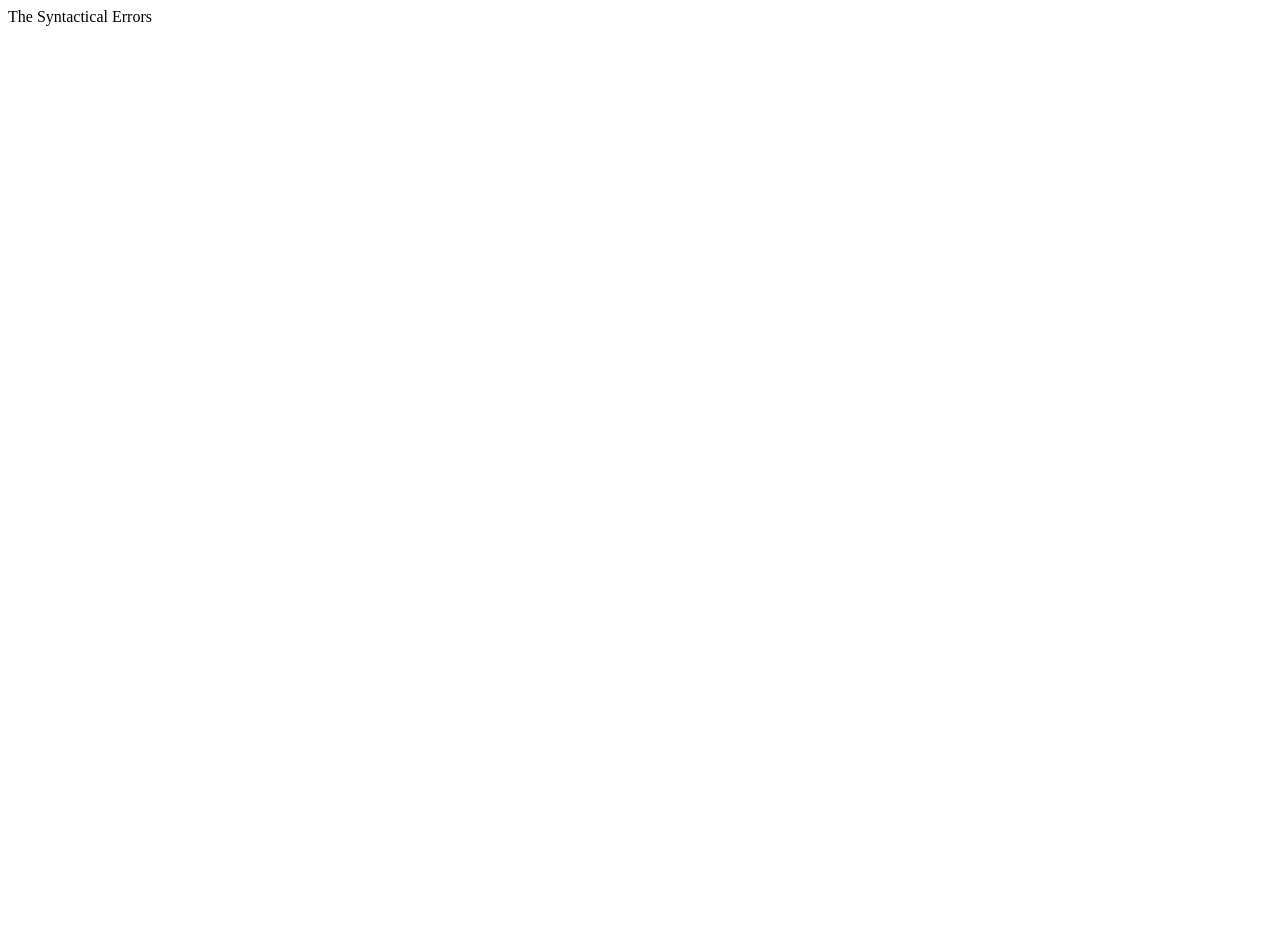
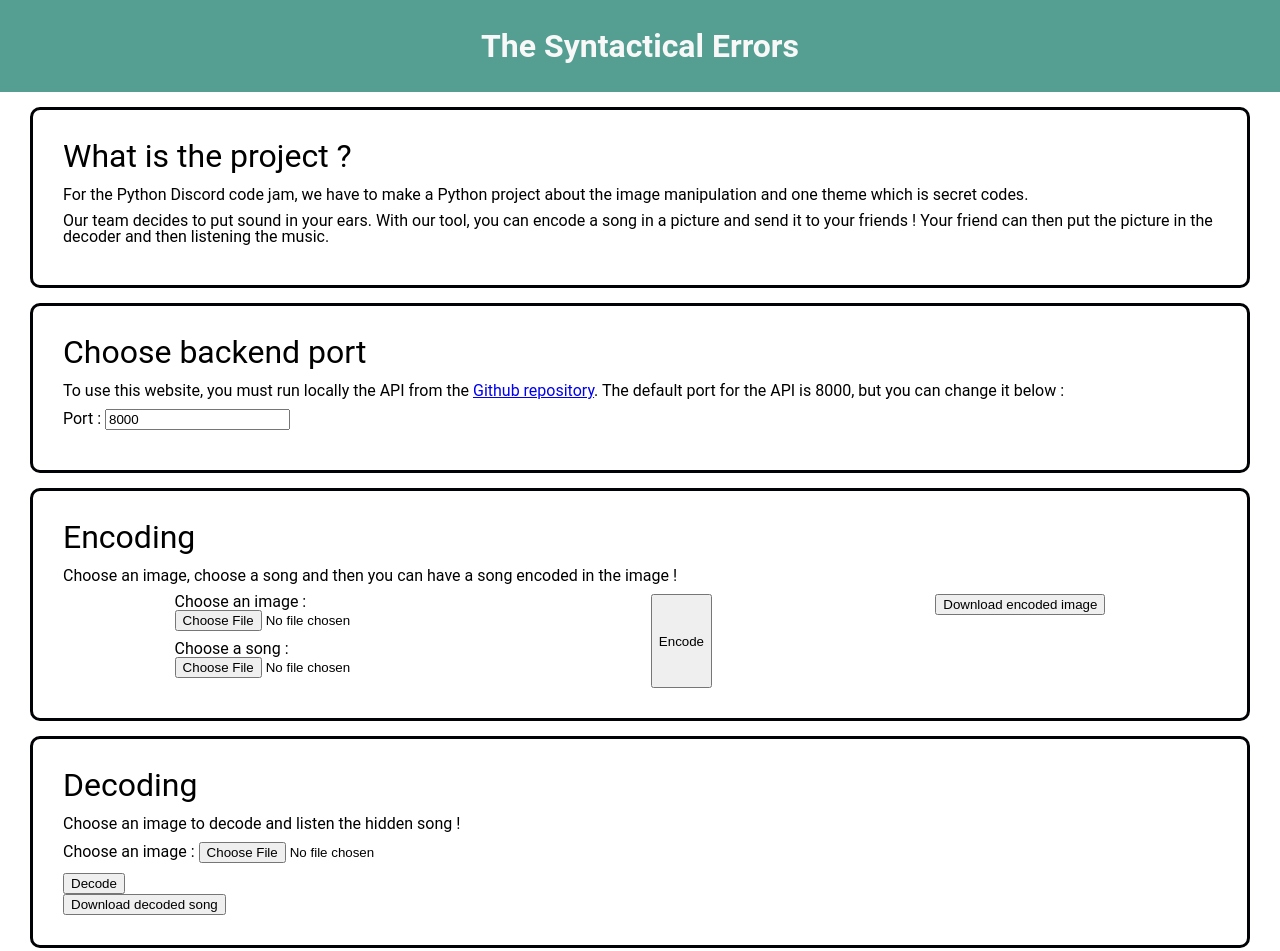
Before and after one commit to RolletQuentin/the-syntactical-errors, a plain HTML site: page frontend/index.html in a window 1280 px wide. Before the commit the page ends 800 px from the top, so only its background shows below. Drawn offline with Linux system fonts and the light colour scheme.

Commit message:
encode & decode form
I create forms with API calls where we can choose image and song to encode or decode. I have to implement how to get the output file but I need that the API is working. Furthermore, you can choose the local port you use for the API, because some people doesn't use the default port to run the API.

```diff
--- a/frontend/index.html
+++ b/frontend/index.html
@@ -1,12 +1,112 @@
 <!DOCTYPE html>
 <html lang="en">
-<head>
-    <meta charset="UTF-8">
-    <meta name="viewport" content="width=device-width, initial-scale=1.0">
-    <link rel="stylesheet" href="styles/style.css"
-    <title>The Syntactical Errors</title>
-</head>
-<body>
+    <head>
+        <meta charset="UTF-8" />
+        <meta name="viewport" content="width=device-width, initial-scale=1.0" />
+        <link rel="stylesheet" href="styles/reset.css" />
+        <link rel="stylesheet" href="styles/style.css" />
+        <title>The Syntactical Errors</title>
+    </head>
+    <body>
+        <div id="app">
+            <header>
+                <h1>The Syntactical Errors</h1>
+            </header>
 
-</body>
+            <main>
+                <div class="project-description box">
+                    <h1>What is the project ?</h1>
+                    <p>
+                        For the Python Discord code jam, we have to make a
+                        Python project about the image manipulation and one
+                        theme which is <span class="bold">secret codes</span>.
+                    </p>
+                    <p>
+                        Our team decides to put sound in your ears. With our
+                        tool, you can encode a song in a picture and send it to
+                        your friends ! Your friend can then put the picture in
+                        the decoder and then listening the music.
+                    </p>
+                </div>
+
+                <div class="box port">
+                    <h1>Choose backend port</h1>
+
+                    <p>
+                        To use this website, you must run locally the API from
+                        the
+                        <a
+                            href="https://github.com/RolletQuentin/the-syntactical-errors"
+                            >Github repository</a
+                        >. The default port for the API is 8000, but you can
+                        change it below :
+                    </p>
+
+                    <label for="port">Port :</label>
+                    <input id="port" type="number" value="8000" />
+                </div>
+
+                <div class="encode box">
+                    <h1>Encoding</h1>
+
+                    <p>
+                        Choose an image, choose a song and then you can have a
+                        song encoded in the image !
+                    </p>
+
+                    <div class="encode-wrapper">
+                        <div class="encode-form">
+                            <label for="input-image-encode"
+                                >Choose an image :</label
+                            >
+                            <input
+                                id="input-image-encode"
+                                type="file"
+                                accept="image/png, image/jpeg, image/jpg"
+                            />
+
+                            <label for="input-song">Choose a song :</label>
+                            <input id="input-song" type="file" accept=".mp3" />
+                        </div>
+
+                        <button id="encode-button">Encode</button>
+
+                        <div id="encode-output-wrapper">
+                            <div id="encode-output"></div>
+                            <button id="">Download encoded image</button>
+                        </div>
+                    </div>
+                </div>
+
+                <div class="decode box">
+                    <h1>Decoding</h1>
+
+                    <p>
+                        Choose an image to decode and listen the hidden song !
+                    </p>
+
+                    <div class="decode-wrapper">
+                        <div class="decode-form">
+                            <label for="input-image-decode"
+                                >Choose an image :</label
+                            >
+                            <input
+                                id="input-image-decode"
+                                type="file"
+                                accept="image/png, image/jpeg, image/jpg"
+                            />
+                        </div>
+
+                        <button id="decode-button">Decode</button>
+
+                        <div id="decode-output-wrapper">
+                            <div id="decode-output"></div>
+                            <button onclick="">Download decoded song</button>
+                        </div>
+                    </div>
+                </div>
+            </main>
+        </div>
+        <script type="text/javascript" src="scripts/index.js"></script>
+    </body>
 </html>
--- a/frontend/scripts/index.js
+++ b/frontend/scripts/index.js
@@ -0,0 +1,56 @@
+// Initialize the port with a default value
+let port = 8000;
+
+// Update the port variable when the input value change
+document.querySelector("#port").addEventListener("input", (event) => {
+    port = parseInt(event.target.value);
+});
+
+// Add event listener for the Encode button
+document.querySelector("#encode-button").addEventListener("click", () => {
+    // Get selected image and song files
+    const imageFile = document.querySelector("#input-image-encode").files[0];
+    const songFile = document.querySelector("#input-song").files[0];
+
+    const formData = new FormData();
+    formData.append("image", imageFile);
+    formData.append("song", songFile);
+
+    // Check if bot files are selected
+    if (imageFile && songFile) {
+        fetch(`http://localhost:${port}/api/encode`, {
+            method: "POST",
+            body: formData,
+        }).catch((err) => {
+            console.error(err);
+        });
+    } else {
+        // Check if imageFile is selected
+        if (imageFile) {
+            console.error("You have to select a song !");
+        } else {
+            console.error("You have to select an image !");
+        }
+    }
+});
+
+// Add event listener for the Decode button
+document.querySelector("#decode-button").addEventListener("click", () => {
+    // Get selected image and song files
+    const imageFile = document.querySelector("#input-image-decode").files[0];
+
+    const formData = new FormData();
+    formData.append("image", imageFile);
+
+    // Check if bot files are selected
+    if (imageFile) {
+        fetch(`http://localhost:${port}/api/decode`, {
+            method: "POST",
+            body: formData,
+        }).catch((err) => {
+            console.error(err);
+        });
+    } else {
+        console.error("You have to select an image !");
+    }
+});
--- /dev/null
+++ b/frontend/styles/reset.css
@@ -0,0 +1,48 @@
+/* http://meyerweb.com/eric/tools/css/reset/
+   v2.0 | 20110126
+   License: none (public domain)
+*/
+
+html, body, div, span, applet, object, iframe,
+h1, h2, h3, h4, h5, h6, p, blockquote, pre,
+a, abbr, acronym, address, big, cite, code,
+del, dfn, em, img, ins, kbd, q, s, samp,
+small, strike, strong, sub, sup, tt, var,
+b, u, i, center,
+dl, dt, dd, ol, ul, li,
+fieldset, form, label, legend,
+table, caption, tbody, tfoot, thead, tr, th, td,
+article, aside, canvas, details, embed,
+figure, figcaption, footer, header, hgroup,
+menu, nav, output, ruby, section, summary,
+time, mark, audio, video {
+	margin: 0;
+	padding: 0;
+	border: 0;
+	font-size: 100%;
+	font: inherit;
+	vertical-align: baseline;
+}
+/* HTML5 display-role reset for older browsers */
+article, aside, details, figcaption, figure,
+footer, header, hgroup, menu, nav, section {
+	display: block;
+}
+body {
+	line-height: 1;
+}
+ol, ul {
+	list-style: none;
+}
+blockquote, q {
+	quotes: none;
+}
+blockquote:before, blockquote:after,
+q:before, q:after {
+	content: '';
+	content: none;
+}
+table {
+	border-collapse: collapse;
+	border-spacing: 0;
+}
--- a/frontend/styles/style.css
+++ b/frontend/styles/style.css
@@ -0,0 +1,63 @@
+/* Global CSS */
+
+:root {
+    --color-1: #559e92;
+    --color-2: #bfc29b;
+    --color-3: #000205;
+    --color-4: #727b77;
+    --color-5: #f8f8f8;
+
+    --primary: var(--color-1);
+    --font-light: var(--color-5);
+}
+
+html,
+body {
+    font-family: "Roboto", "Helvetica", sans-serif;
+}
+
+/* Header */
+header {
+    display: flex;
+    justify-content: center;
+    padding: 30px;
+    background-color: var(--primary);
+    color: var(--font-light);
+}
+
+header h1 {
+    font-size: 2rem;
+    font-weight: 600;
+}
+
+/* Main */
+
+.box {
+    border: solid var(--color-3);
+    border-radius: 10px;
+    margin: 15px 30px;
+    padding: 30px;
+}
+
+.box h1 {
+    font-size: 2rem;
+    margin-bottom: 15px;
+}
+
+.box p {
+    margin-bottom: 10px;
+}
+
+.box input {
+    margin-bottom: 10px;
+}
+
+.encode-wrapper {
+    display: flex;
+    justify-content: space-around;
+}
+
+.encode-form {
+    display: flex;
+    flex-direction: column;
+}
```
Also changed, not shown: 1 other file.
